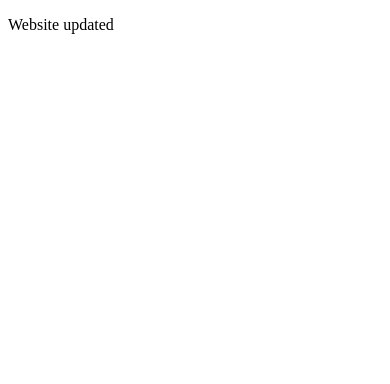
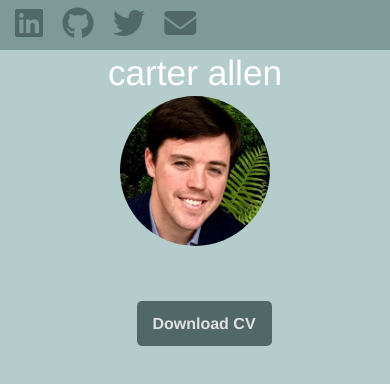
Before and after one commit to carter-allen/carter-allen.github.io, a plain HTML site: page index.html in a window 390 px wide. Drawn offline with Linux system fonts and the light colour scheme.

Commit message:
claire did some work

```diff
--- a/index.html
+++ b/index.html
@@ -1,11 +1,28 @@
 <!DOCTYPE html>
 <html>
+
 <head>
-  <meta charset="UTF-8">
-  <title>Carter Allen</title>
+    <meta charset="UTF-8">
+    <link rel="stylesheet" href="style.css">
+    <script src="https://kit.fontawesome.com/8d2944d050.js" crossorigin="anonymous"></script>
+    <title>Carter Allen</title>
 </head>
+
 <body>
-    <p>Website updated</p>
+    <div class="navbar">
+        <a href=" www.linkedin.com/in/carter-allen-1918b87b"><i class="fab fa-linkedin fa-2x"></i></a>
+        <a href="https://github.com/carter-allen"></a><i class="fab fa-github fa-2x"></i></a>
+        <a href=" https://twitter.com/carter_allen_"></a><i class="fab fa-twitter fa-2x"></i></a>
+        <a href=" mailto:carter.allen12@gmail.com"></a><i class="fas fa-envelope fa-2x"></i></a>
+        <span class="title">carter allen</span>
+    </div>
+    <div class="grid">
+        <div class="mobile-title">carter allen</div>
+        <div class="picture"></div>
+        <div class="button-box">
+            <a class="button" href="/cv.pdf" download="carter_allen_cv">Download CV</a>
+        </div>
+    </div>
+</body>
 
-</body>
 </html>
--- /dev/null
+++ b/style.css
@@ -0,0 +1,119 @@
+html, body {
+    margin: 0;
+    padding: 0;
+    background-color: #b4cccb;
+    font-family:'Franklin Gothic Medium', 'Arial Narrow', Arial, sans-serif;
+}
+
+.button {
+    display: block;
+    width: 115px;
+    height: 25px;
+    background-color:  #506868;
+    padding: 10px;
+    text-align: center;
+    border-radius: 5px;
+    color: white;
+    font-weight: bold;
+    line-height: 25px;
+    color: #e0e0e0;
+    text-decoration: none;
+    transition: 0.3s;
+    align-items: baseline;
+    position: absolute;
+    bottom: 0;
+    left: 26%;
+}
+
+.button:hover {
+    opacity: 0.6;
+}
+
+.button-box {
+    position: relative;
+    height: 100px;
+}
+
+.fab, .fas {
+    color: #506868;
+    padding-left: 15px;
+    padding-top: 7px;
+}
+
+.grid {
+    display: grid;
+    grid-template-columns: 25% 75%;
+}
+
+.navbar {
+    height: 50px;
+    background-color: #7d9998;
+}
+
+.picture {
+    background-image: url('headshot.jpg');
+    background-size: 150px;
+    width: 150px;
+    height: 150px;
+    border-radius: 50%;
+    margin: 10px;
+}
+
+.title {
+    color: #d6d6d6;
+    font-weight: none;
+    font-size: 2rem;
+    margin-left: 30%;
+}
+
+.mobile-title {
+    display: none;
+}
+
+@media screen and (max-width: 600px) {
+
+    .grid {
+        display: block;
+    }
+
+    .mobile-title {
+        display: block;
+        text-align: center;
+        font-size: 2.2rem;
+        color: #ffffff;
+        padding: 3px;
+    }
+
+    .title {
+        display: none;
+    }
+
+    .picture {
+        margin: 0 auto;
+    }
+
+    .button {
+        margin: 0 auto;
+        display: block;
+        padding: 10px;
+        text-align: center;
+        border-radius: 5px;
+        color: white;
+        font-weight: bold;
+        line-height: 25px;
+        color: #e0e0e0;
+        text-decoration: none;
+        transition: 0.3s;
+        align-items: baseline;
+        position: absolute;
+        bottom: 0;
+        left: 35%;
+    }
+
+    .button-box {
+        position: block;
+        height: 100px;
+    }
+
+
+}
```
Also changed, not shown: headshot.jpg (added), 1 other file.
